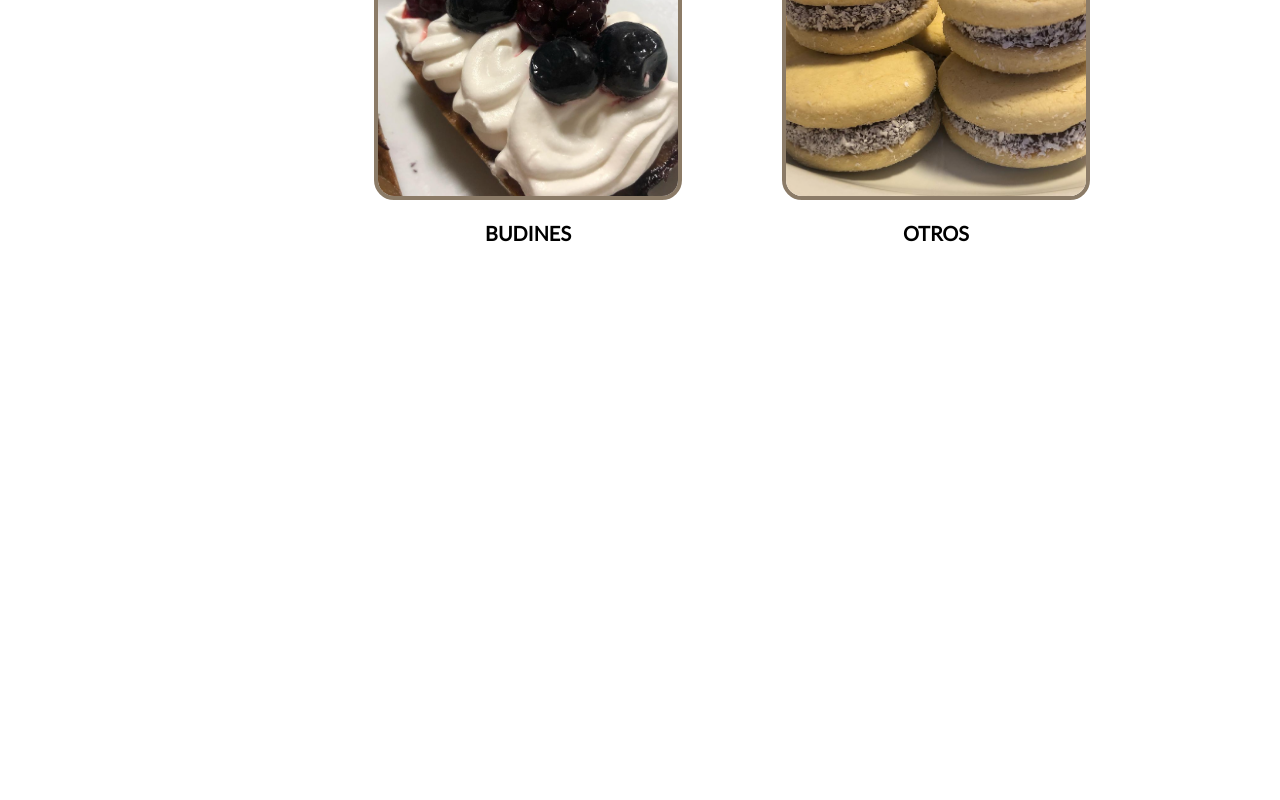
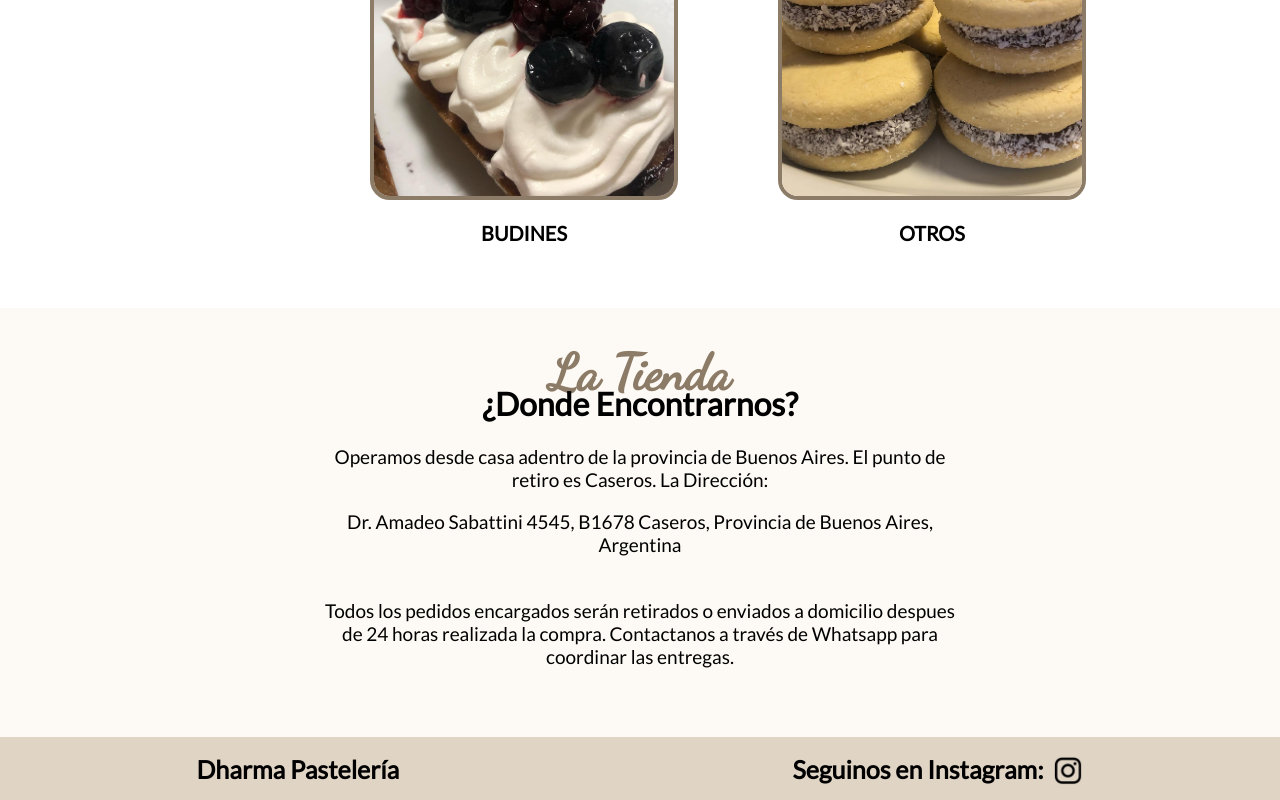
Before and after one commit to JohnFuhrm12/Dharma-Pasteleria, a React (Create React App) app: page / in a window 1280 px wide. Shown: the part 1524-2324 px from the top of the page. Before the commit the page ends 1790 px from the top, so only its background shows below. Built offline with nearby package versions, Linux system fonts and the light colour scheme.

Commit message:
Add files via upload

```diff
--- a/src/App.css
+++ b/src/App.css
@@ -1,5 +1,6 @@
 html body {
     overflow-x: hidden;
+    margin: 0;
 }
 
 .page {
@@ -111,7 +112,7 @@ html body {
     width: 100vw;
     height: 68vh;
     position: relative;
-    right: 52%;
+    right: 1%;
 }
 
 .carousel ul {
@@ -215,12 +216,17 @@ html body {
     display: flex;
     flex-direction: row;
     justify-content: space-around;
+    margin-left: 25%;
+    margin-right: 25%;
 }
 
 .selectionChoicesBottom {
     display: flex;
     flex-direction: row;
     justify-content: space-around;
+    margin-left: 25%;
+    margin-right: 25%;
+    margin-bottom: 50px;
 }
 
 .selectionName {
@@ -234,3 +240,72 @@ html body {
     cursor: pointer;
     transition: 0.2s;
 }
+
+.whereFindSection {
+    background-color: rgb(253, 249, 244);
+}
+
+.whereFindTitles {
+    padding-top: 1px;
+}
+
+.whereFindTitleBehind {
+    z-index: 1;
+    color: rgb(139, 123, 103);
+    font-family: 'Dancing Script';
+    font-size: 50px;
+    margin-bottom: -40px;
+}
+
+.whereFindParagraphs {
+    margin-left: 25%;
+    margin-right: 25%;
+    padding-bottom: 5px;
+}
+
+.whereFindParagraphs2 {
+    margin-left: 25%;
+    margin-right: 25%;
+    padding-bottom: 50px;
+}
+
+.whereFindParagraphs2 p {
+    font-size: 19px;
+}
+
+.whereFindParagraphs p {
+    font-size: 19px;
+}
+
+.footer {
+    background-color: rgb(224, 212, 197);
+    display: flex;
+    flex-direction: row;
+    justify-content: space-around;
+}
+
+.footer h1 {
+    font-size: 25px;
+}
+
+.footerInsta {
+    display: flex;
+    flex-direction: row;
+}
+
+.instagram {
+    width: 30px;
+    height: 30px;
+    margin-top: 18px;
+    margin-left: 10px;
+    cursor: pointer;
+    transition: 0.2s;
+}
+
+.instagram:hover {
+    width: 35px;
+    height: 35px;
+    margin-top: 15px;
+    margin-right: -5px;
+    transition: 0.2s;
+}
--- a/src/App.js
+++ b/src/App.js
@@ -4,6 +4,7 @@ import img2 from './pastry2.png';
 import img3 from './pastry3.png';
 
 import vegan from './vegan.png';
+import instagram from './instagram.webp';
 
 import cake1 from './torta1.png';
 import cake2 from './torta2.png';
@@ -57,6 +58,7 @@ function App() {
           <h2>BUDINES</h2>
           <h2>OTROS</h2>
         </div>
+      </div>
         <div className='carouselBlock'>
           <div className="carousel" data-carousel>
               <button className="prev" data-carousel-button="prev">&#8249;</button>
@@ -96,7 +98,26 @@ function App() {
             <h1 className='selectionName'>OTROS</h1>
           </div>
         </div>
-      </div>
+        <div className='whereFindSection'>
+          <div className='whereFindTitles'>
+            <h1 className='whereFindTitleBehind'>La Tienda</h1>
+            <h1 className='whereFindTitle'>¿Donde Encontrarnos?</h1>
+          </div>
+          <div className='whereFindParagraphs'>
+            <p>Operamos desde casa adentro de la provincia de Buenos Aires. El punto de retiro es Caseros. La Dirección:</p>
+            <p>Dr. Amadeo Sabattini 4545, B1678 Caseros, Provincia de Buenos Aires, Argentina</p>
+          </div>
+          <div className='whereFindParagraphs2'>
+            <p>Todos los pedidos encargados serán retirados o enviados a domicilio despues de 24 horas realizada la compra. Contactanos a través de Whatsapp para coordinar las entregas.</p>
+          </div>
+        </div>
+        <div className='footer'>
+          <h1>Dharma Pastelería</h1>
+          <div className='footerInsta'>
+            <h1>Seguinos en Instagram:</h1>
+            <a href='https://www.instagram.com/dharma.pasteleria/'><img src={instagram} className="instagram" alt="Instagram"/></a>
+          </div>
+        </div>
     </div>
     </>
   );
```
Also changed, not shown: src/instagram.webp (added).
